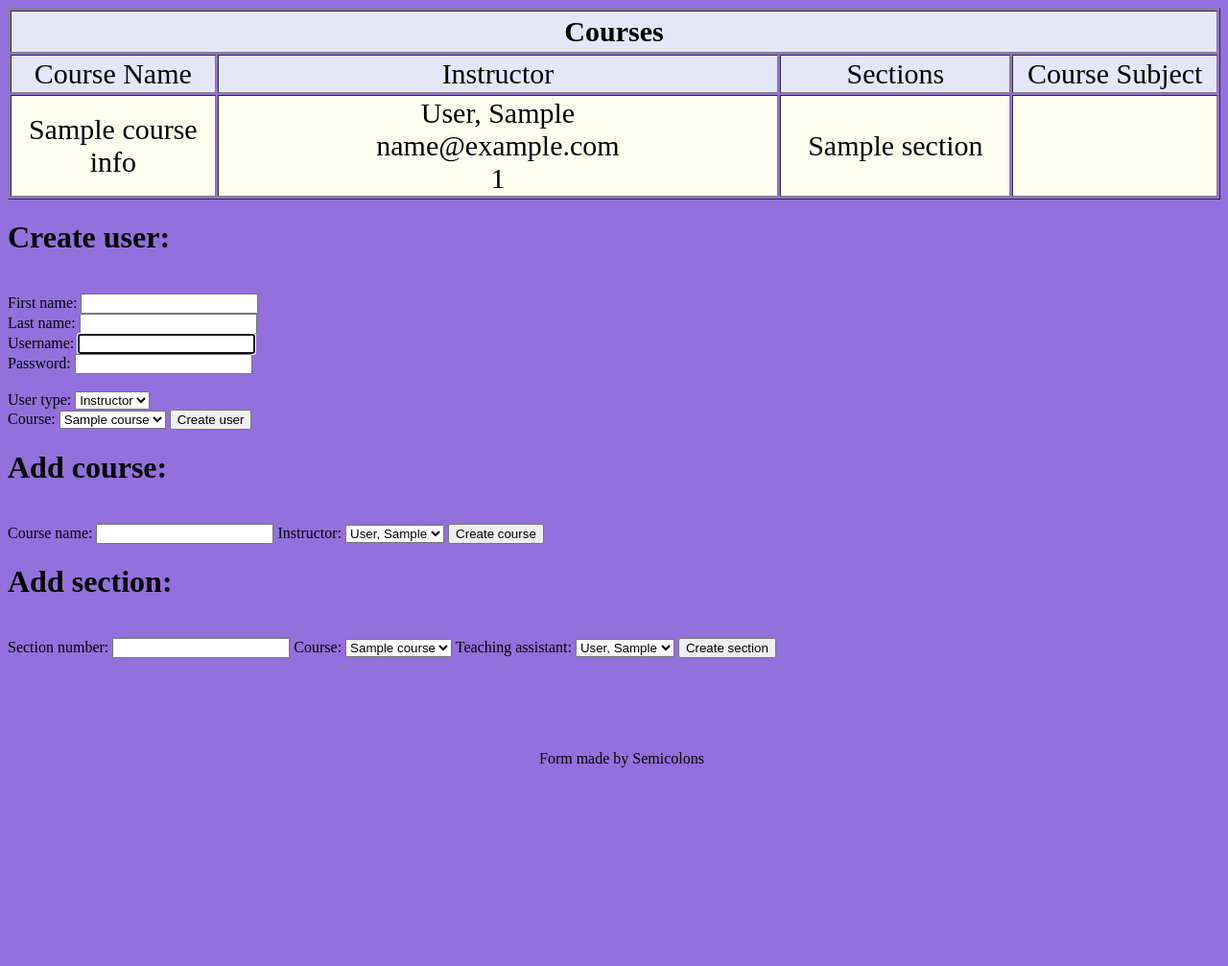
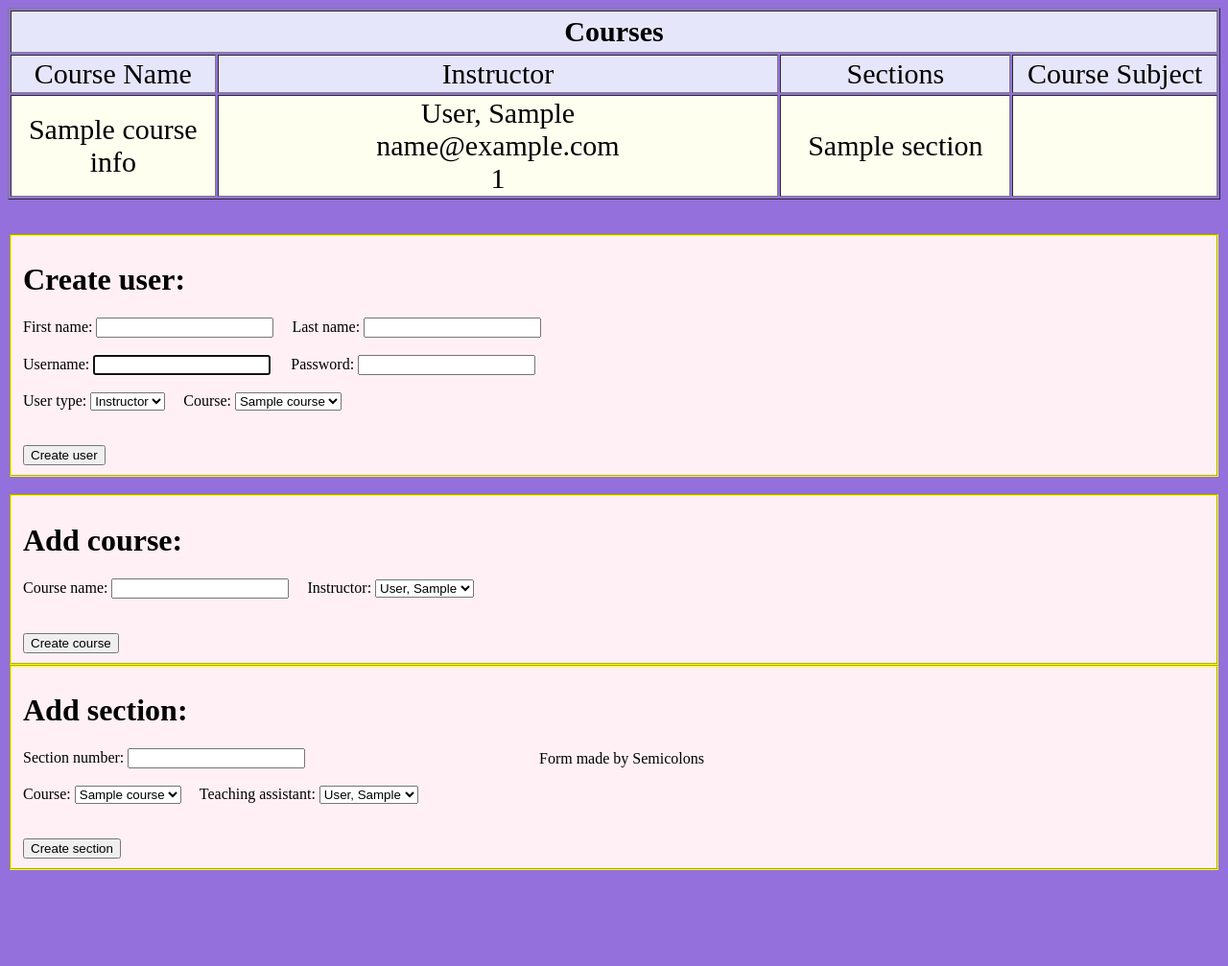
Before and after one commit to katetdo/CS361Project, a Django app: template templates/admin.html in a window 1280 px wide. Shown: the whole page at 96% size. Before the commit the page ends 800 px from the top, so only its background shows below. Run offline with Django 3.2, Linux system fonts and the light colour scheme; tables that the repository leaves empty hold one stand-in row (values such as "Sample post"); the template is opened without the code that fills it: values that come from a table or form of the project are taken from there, most other values are stand-ins (such as "Sample title", 1, 10 or a date in 2020).

Commit message:
Made some changes to the UI of admin

```diff
--- a/GitHubTest/static/styles/admin.css
+++ b/GitHubTest/static/styles/admin.css
@@ -10,3 +10,20 @@ body{
   background: #FF0800;
   font-weight: bold;
 }
+
+#syllabusLabel{
+  margin-left:15px;
+}
+#lastNameLabel{
+  margin-left:15px;
+}
+#passwordLabel{
+  margin-left:17px;
+}
+
+#instructorDropDown{
+  margin-left:15px;
+}
+#taDropDown{
+  margin-left:15px;
+}
--- a/templates/admin.html
+++ b/templates/admin.html
@@ -36,73 +36,79 @@
               <td></td>
           </tr>
       {% endfor %}
-</table>
-<div>
+  </table><br><br>
 
-
-</div>
   <div class="horizontal_block">
       <div class="horizontal_content_wrapper">
-        <h1>Create user:</h1><br>
+        <fieldset style="border-color:yellow; background-color:#fff0f5">
+          <h1>Create user:</h1>
           <form method="post" action="/administrator/">
               {% csrf_token %}
               <label for="firstName">First name: </label>
-            <input type="text" name="firstName"><br>
-            <label for="lastName">Last name: </label>
-            <input type="text" name="lastName"><br>
+              <input type="text" name="firstName">
+              <label for="lastName" id="lastNameLabel">Last name: </label>
+              <input type="text" name="lastName"><br><br>
               <label for="username">Username: </label>
-            <input type="text" name="username" id="username" required autofocus><br>
-            <label for="password">Password: </label>
+              <input type="text" name="username" id="username" required autofocus>
+              <label for="password" id="passwordLabel">Password: </label>
               <input type="password" name="password" id="password" required autofocus><br><br>
               <label for="type">User type: </label>
               <select name="type">
                   <option value="I">Instructor</option>
                   <option value="T">TA</option>
-            </select><br>
-            <label for="syllabus">Course: </label>
+              </select>
+              <label for="syllabus" id="syllabusLabel">Course: </label>
               <select name="syllabus">
                   {% for i in courses %}
                       <option value="{{ i.id }}">{{ i.courseName }}</option>
                   {% endfor %}
-            </select>
+              </select><br><br><br>
               <input type="submit" name="create_user" id="create_user_button" value="Create user">
           </form>
+        </fieldset> </br>
+
+
       </div>
       <div class="horizontal_content_wrapper">
-        <h1>Add course: </h1><br>
+        <fieldset style="border-color:yellow; background-color:#fff0f5">
+          <h1>Add course: </h1>
           <form method="post" action="/administrator/">
               {% csrf_token %}
               <label for="courseName">Course name: </label>
               <input type="text" name="course_name" id="courseName">
-            <label for="instructor">Instructor: </label>
+              <label for="instructor" id="instructorDropDown">Instructor: </label>
               <select name="instructor" id="instructor">
                   {% for i in instructors %}
                       <option value="{{ i.id }}">{{ i.lastName }}, {{ i.firstName }}</option>
                   {% endfor %}
-            </select>
+              </select><br><br><br>
               <input type="submit" name="create_course" value="Create course">
           </form>
-    </div>
+        </fieldset>
+      </div></br>
+
       <div class="horizontal_content_wrapper" style="margin-bottom: 100px;">
-        <h1>Add section: </h1><br>
+        <fieldset style="border-color:yellow; background-color:#fff0f5">
+          <h1>Add section: </h1>
           <form method="post" action="/administrator/">
               {% csrf_token %}
               <label for="sectionNumber">Section number: </label>
-            <input type="number" name="section_number" id="sectionNumber">
+              <input type="number" name="section_number" id="sectionNumber"><br><br>
               <label for="course">Course: </label>
               <select name="course" id="course">
                   {% for i in courses %}
                       <option value="{{ i.id }}">{{ i.courseName }}</option>
                   {% endfor %}
               </select>
-            <label for="TA">Teaching assistant: </label>
+              <label for="TA" id="taDropDown">Teaching assistant: </label>
               <select name="teaching_assistant" id="TA">
                   {% for i in tas %}
                       <option value="{{ i.id }}">{{ i.lastName }}, {{ i.firstName }}</option>
                   {% endfor %}
-            </select>
+              </select><br><br><br>
               <input type="submit" name="create_section" value="Create section">
           </form>
+        </fieldset>
       </div>
   </div>
 </body>
```
Lines whose indentation alone changed are shown as unchanged.
